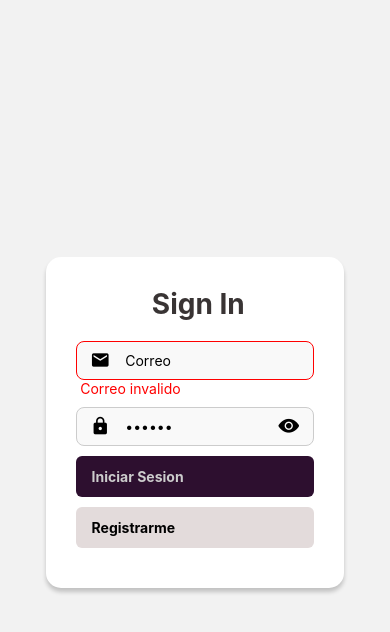
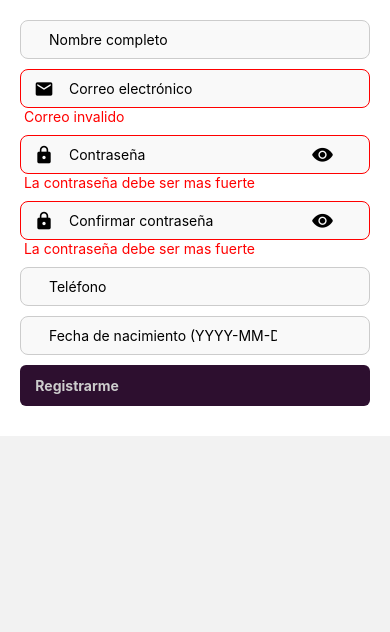
Before and after one commit to mjsalinas/ProyectoClase212, a React Native app in the folder MyBeautyApp/: screen /Login in a window 390 px wide. Shown: the top 632 px of the page. Built offline with nearby package versions, Linux system fonts and the light colour scheme.

Commit message:
trabajo en clases

```diff
--- a/MyBeautyApp/app.json
+++ b/MyBeautyApp/app.json
@@ -21,7 +21,8 @@
         "backgroundColor": "#ffffff"
       },
       "edgeToEdgeEnabled": true,
-      "predictiveBackGestureEnabled": false
+      "predictiveBackGestureEnabled": false,
+      "package": "com.anonymous.MyBeautyApp"
     },
     "web": {
       "favicon": "./assets/favicon.png"
--- a/MyBeautyApp/src/navigation/StackNavigator.tsx
+++ b/MyBeautyApp/src/navigation/StackNavigator.tsx
@@ -1,14 +1,15 @@
-import React from 'react';
 import { createNativeStackNavigator } from "@react-navigation/native-stack";
 import LoginScreen from '../screens/LoginScreen';
 import HomeScreen from '../screens/HomeScreen';
 import TabsNavigator from './TabsNavigator';
 import ServiceRegistryScreen from '../screens/services/ServiceRegistryScreen';
+import Registro from "../screens/RegistryScreen";
 
 export type RootStackParamList = {
     Login: undefined,
     Tabs: {email:string},
     ServiceRegistry: undefined,
+    Registro: undefined,
 }
 const Stack = createNativeStackNavigator<RootStackParamList>();
 
@@ -17,6 +18,7 @@ export default function StackNavigator() {
         <Stack.Navigator initialRouteName='Login'
                             screenOptions={{headerShown: false}}>
             <Stack.Screen name="Login" component={LoginScreen} />
+            <Stack.Screen name="Registro" component={Registro} />
             <Stack.Screen name="Tabs" component={TabsNavigator} />
             <Stack.Screen name="ServiceRegistry" component={ServiceRegistryScreen} />
         </Stack.Navigator>
--- a/MyBeautyApp/src/screens/LoginScreen.tsx
+++ b/MyBeautyApp/src/screens/LoginScreen.tsx
@@ -1,75 +1,76 @@
-import { useState } from "react";
-import { View, Text,StyleSheet, Alert } from "react-native";
+import { View, StyleSheet, ScrollView } from "react-native";
 import CustomInput from "../components/CustomInput";
 import CustomButton from "../components/CustomButton";
+import { useState } from "react";
 
-export default function LoginScreen({navigation} : any) {
-  const [email, setEmail] = useState('');
+export default function Registro({ navigation }: any) {
+  const [usuario, setUsuario] = useState({
+    nombreCompleto: "",
+    correo: "",
+    contrasena: "",
+    confirmarContrasena: "",
+    telefono: "",
+    fechaNacimiento: "",
+  });
 
-  const handleLogin = () => {
-    try {
-        navigation.navigate('Tabs');
-    } catch (error) {
-        console.log(error);
-    }
-  }
+  const handleRegister = () => {
+    console.log("Datos del usuario:", usuario);
+  };
+
   return (
-    <View style={styles.container}>
-      <View style={styles.card}>
-        <Text style={styles.title}> Sign In</Text>
-        <CustomInput
-          value={email}
-          type='email'
-          placeholder={'Correo'}
-          onChange={setEmail}
-        />
-        <CustomInput
-          value={'123456'}
-          type='password'
-          placeholder={'Correo'}
-          onChange={()=>{}}
-        />
-        <CustomButton title={'Iniciar Sesion'}
-        onPress={handleLogin}>
+    <ScrollView contentContainerStyle={styles.container}>
+      <CustomInput
+        value={usuario.nombreCompleto}
+        placeholder="Nombre completo"
+        onChange={(text) => setUsuario({ ...usuario, nombreCompleto: text })}
+        required
+      />
 
+      <CustomInput
+        value={usuario.correo}
+        placeholder="Correo electrónico"
+        onChange={(text) => setUsuario({ ...usuario, correo: text })}
+        type="email"
+        required
+      />
 
-        </CustomButton>
-        <CustomButton title={'Registrarme'} variant='secondary' onPress={function (): void {
-          throw new Error('Function not implemented.');
-        }}>
-        </CustomButton>
-      </View>
-    </View>
+      <CustomInput
+        value={usuario.contrasena}
+        placeholder="Contraseña"
+        onChange={(text) => setUsuario({ ...usuario, contrasena: text })}
+        type="password"
+        required
+      />
+
+      <CustomInput
+        value={usuario.confirmarContrasena}
+        placeholder="Confirmar contraseña"
+        onChange={(text) => setUsuario({ ...usuario, confirmarContrasena: text })}
+        type="password"
+        required
+      />
+
+      <CustomInput
+        value={usuario.telefono}
+        placeholder="Teléfono"
+        onChange={(text) => setUsuario({ ...usuario, telefono: text })}
+        type="number"
+      />
+
+      <CustomInput
+        value={usuario.fechaNacimiento}
+        placeholder="Fecha de nacimiento (YYYY-MM-DD)"
+        onChange={(text) => setUsuario({ ...usuario, fechaNacimiento: text })}
+      />
+
+      <CustomButton title="Registrarme" onPress={handleRegister} />
+    </ScrollView>
   );
 }
 
 const styles = StyleSheet.create({
   container: {
-    //habilita uso de flexbox para distribucion de espacio
-    flex: 1,
-    //distribucion en eje horizontal
-    alignItems: 'center',
-    //alineacion en eje vertical
-    justifyContent: 'center',
     padding: 20,
+    backgroundColor: "#fff",
   },
-  card: {
-   backgroundColor: '#FFFFFF',
-    borderRadius: 15,
-    padding: 30,
-    width: '85%',
-    shadowColor: '#000',
-    shadowOffset: { width: 0, height: 4 },
-    shadowOpacity: 0.2,
-    shadowRadius: 4,
-    elevation: 6,
-    justifyContent: 'space-between'
-  },
-  title: {
-    fontWeight: 'bold',
-    fontSize: 28,
-    textAlign: 'center',
-    marginBottom: 20,
-    color: '#393434ff',
-  }
 });
--- /dev/null
+++ b/MyBeautyApp/src/screens/RegistryScreen.tsx
@@ -0,0 +1,24 @@
+import { View } from "react-native";
+import CustomInput from "../components/CustomInput";
+import { useState } from "react";
+
+
+export default function Registro(){
+
+    const [usuario,SetUsuario] = useState({
+        Nombre: '',
+        correo: '',
+        password: '',
+        telefono: '',
+        fechaDeNacimiento: ''})
+    return(
+        <View>
+            <CustomInput
+            value={usuario.Nombre}
+            placeholder={"Ingresa tu nombre completo"}
+            onChange={(text)=>SetUsuario({...usuario, Nombre: text})}
+            />
+
+        </View>
+    )
+}
--- a/MyBeautyApp/tsconfig.json
+++ b/MyBeautyApp/tsconfig.json
@@ -1,6 +1,7 @@
 {
-  "extends": "expo/tsconfig.base",
   "compilerOptions": {
+    "jsx": "preserve",
     "strict": true
-  }
+  },
+  "extends": "expo/tsconfig.base"
 }
```
Also changed, not shown: MyBeautyApp/package.json (+5 -5 lines), 1 other file (tests, documents, lock files or other folders).
